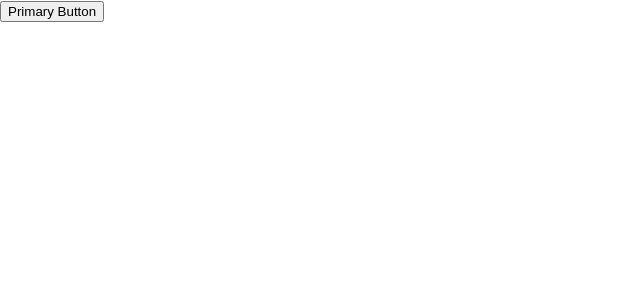
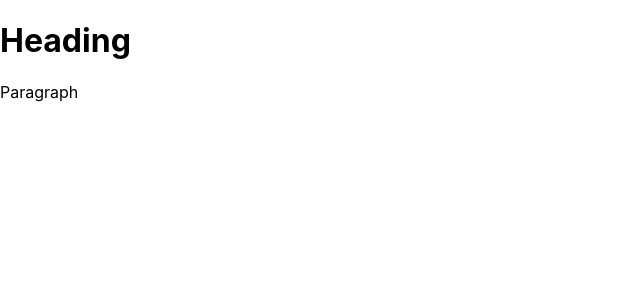
Before and after one commit to Kutsuruk/react-ts-practice, a React (Create React App) app: page / in a window 1280 px wide. Shown: the top 300 px of the page, without its empty margins (0-640 px from the left). Built offline with nearby package versions, Linux system fonts and the light colour scheme.

Commit message:
Use polymorphic components for typing type of component and pass all html attribute props to it.

```diff
--- a/src/App.tsx
+++ b/src/App.tsx
@@ -22,6 +22,7 @@
 import Toast from "./components/templateliterals/Toast";
 import CustomButton from "./components/html/Button";
 import CustomInput from "./components/html/Input";
+import Text from "./components/polymorphic/Text";
 
 function App() {
     const person = {
@@ -45,9 +46,8 @@
 
   return (
     <div>
-        <CustomButton variant='primary' onClick={() => console.log('Clicked')}>
-            Primary Button
-        </CustomButton>
+        <Text as='h1' size='lg'>Heading</Text>
+        <Text as='p' size='md' color='secondary'>Paragraph</Text>
     </div>
   );
 }
--- /dev/null
+++ b/src/components/polymorphic/Text.tsx
@@ -0,0 +1,22 @@
+import React, {FC} from "react";
+
+type TextOwnProps<E extends React.ElementType> = {
+    size: 'sm' | 'md' | 'lg',
+    color?: 'primary' | 'secondary',
+    children: React.ReactNode,
+    as?: E
+}
+
+type TextProps<E extends React.ElementType> = TextOwnProps<E> & Omit<React.ComponentProps<E>, keyof TextOwnProps<E>>
+
+const Text = <E extends React.ElementType = 'div'>({size, color, children, as}: TextProps<E>) => {
+    const Component = as || 'div'
+
+    return(
+        <Component className={`class-with-${size}-${color}`}>
+            {children}
+        </Component>
+    )
+}
+
+export default Text
```
